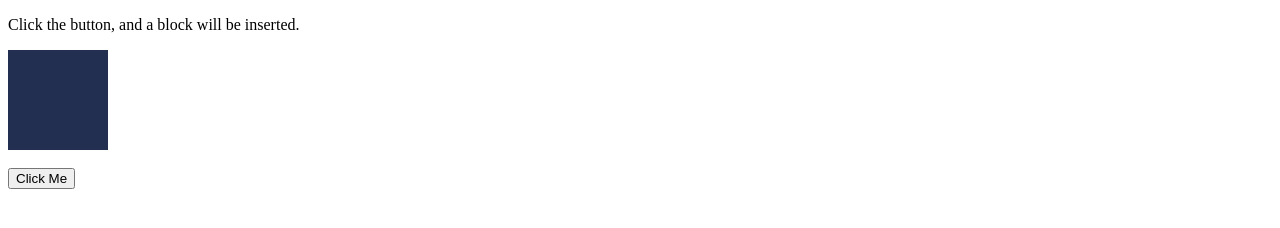
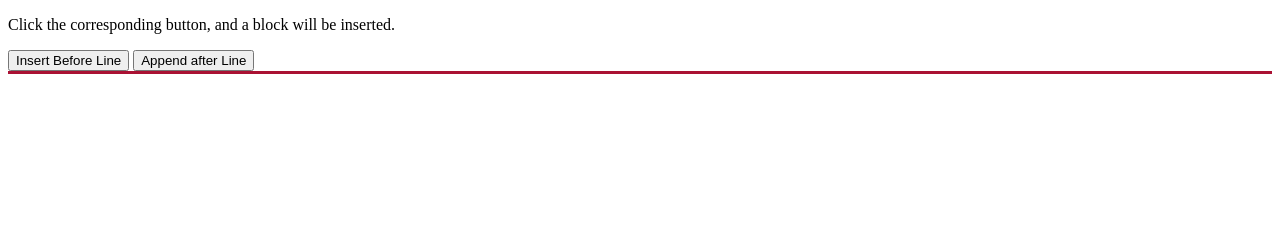
Before and after one commit to cuyu/javascript-demo, a plain HTML site: page insert_elements.html in a window 1280 px wide. Drawn offline with Linux system fonts and the light colour scheme.

Commit message:
Refine demo of insert_elements.

```diff
--- a/insert_elements.html
+++ b/insert_elements.html
@@ -6,27 +6,41 @@
 </head>
 <style>
     div.MyBlock {
-      position: relative;
-      width: 100px;
-      height: 100px;
-      background-color: #222F50;
+        position: relative;
+        width: 100px;
+        height: 100px;
+        background-color: #222F50;
+    }
+    div.SeparateLine {
+        position: relative;
+        width: 100%;
+        height: 3px;
+        background-color: #AA1133
     }
 </style>
 <body>
 
-<p>Click the button, and a block will be inserted.</p>
+<p>Click the corresponding button, and a block will be inserted.</p>
 
-<div class="MyBlock"></div>
+<button onclick="insertElement()">Insert Before Line</button>
+<button onclick="appendElement()">Append after Line</button>
+<br>
+<div id="sepLine" class="SeparateLine"></div>
 
-<br>
-<button id="myButton" onclick="insertElement()">Click Me</button>
+
 
 <script>
     function insertElement() {
         var elem = document.createElement("div");
         elem.className = "MyBlock";
-        var btn = document.getElementById("myButton");
-        document.body.insertBefore(elem, btn);
+        var line = document.getElementById("sepLine");
+        document.body.insertBefore(elem, line);
+    }
+
+    function appendElement() {
+        var elem = document.createElement("div");
+        elem.className = "MyBlock";
+        document.body.appendChild(elem);
     }
 </script>
 
```
Also changed, not shown: onmouseover_onmousemove_onmouseenter.html (+4 -1 lines), progress_bar.html (+2 -2 lines).
